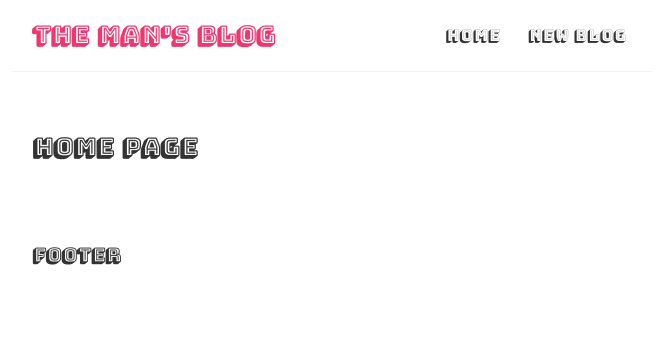
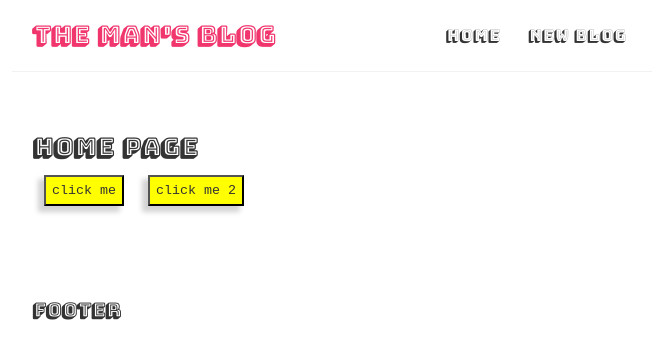
Before and after one commit to jonbleibdrey/medium-project-react, a React (Create React App) app: page / in a window 1280 px wide. Shown: the top 358 px of the page, without its empty margins (308-965 px from the left). Built offline with nearby package versions, Linux system fonts and the light colour scheme.

Commit message:
added buttons and learned new things

```diff
--- a/src/Home.js
+++ b/src/Home.js
@@ -1,11 +1,31 @@
-import React from 'react'
+import React from "react";
 
 const Home = () => {
-    return (
-        <div className="home">
-            <h2>Home page</h2>
-        </div>
-    )
-}
 
-export default Home
+
+  const handleClick = (event) => {
+    console.log("we made it to the click event", event);
+  };
+  const handleClickAgain = (name) => {
+    console.log("welcome to Neverland " + name);
+  };
+
+
+
+  return (
+    <div className="home">
+      <h2>Home page</h2>
+      <button onClick={handleClick}> click me </button>
+      <button
+        onClick={(event) => {
+          handleClickAgain(event, "taco hernadez");
+        }}
+      >
+        {" "}
+        click me 2
+      </button>
+    </div>
+  );
+};
+
+export default Home;
--- a/src/index.css
+++ b/src/index.css
@@ -1,10 +1,9 @@
-@import url('https://fonts.googleapis.com/css2?family=Bungee+Shade:wght@300;400;500;600;700&display=swap');
-
+@import url("https://fonts.googleapis.com/css2?family=Bungee+Shade:wght@300;400;500;600;700&display=swap");
 
 /* base styles */
 * {
   margin: 0;
-  font-family: 'Bungee Shade';
+  font-family: "Bungee Shade";
   color: #333;
 }
 .navbar {
@@ -35,8 +34,18 @@
   padding: 20px;
 }
 
-.footer{
+.footer {
   max-width: 600px;
   margin: 40px auto;
   padding: 20px;
 }
+
+button{
+  padding: 1%;
+  margin: 2%;
+  font-family: monospace;
+  background-color: yellow;
+  text-decoration: none;
+  box-shadow: -5px 5px 5px 1px lightgrey;
+
+}
```
Also changed, not shown: src/App.js (+4 -6 lines).
